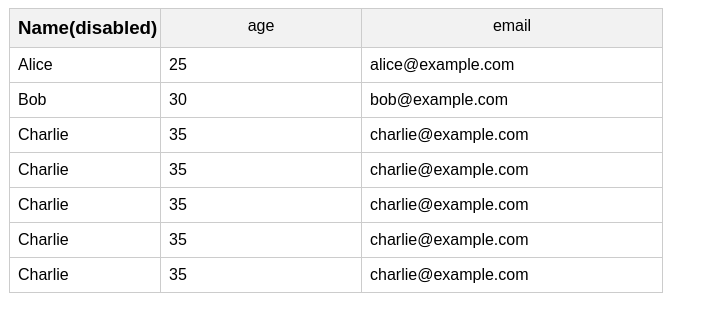
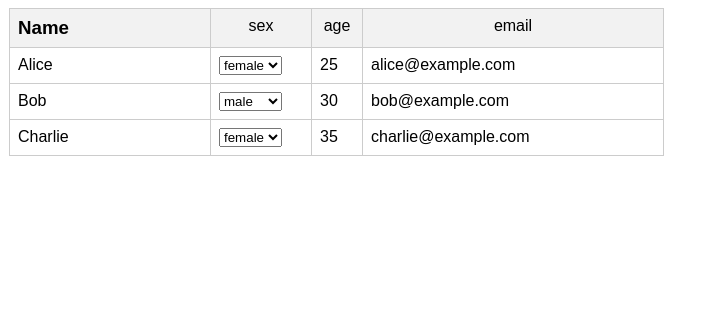
Before and after one commit to Elon-Mao/react-demo, a Next.js app: page / in a window 1280 px wide. Shown: the top 332 px of the page, without its empty margins (0-718 px from the left). Built offline with nearby package versions, Linux system fonts and the light colour scheme.

Commit message:
copy paste

```diff
--- a/src/app/elontable/ElonTable.tsx
+++ b/src/app/elontable/ElonTable.tsx
@@ -1,49 +1,142 @@
-import React, { ReactNode, useState, useEffect, useMemo, useRef } from 'react'
+import React, { ReactNode, useState, useEffect, useMemo, useRef, Dispatch, SetStateAction } from 'react'
 import { Patch } from 'immer'
-import { useUndoRedo } from './use-undo-redo'
+import { UpdateFunction, useUndoRedo } from './use-undo-redo'
 import { ColumnProps, columnDefaultProps } from './ElonTableColumn'
 import ElonTableSelection, { TableSelection } from './ElonTableSelection'
 import './styles.css'
 
-interface TableProps {
-  data: any
-  children: ReactNode
-  onUpdateData: (patches: Patch[]) => void
+type AnyArray = Array<any>
+
+export interface TableProps<S extends AnyArray> {
+  tableData: S
+  updateTableData: UpdateFunction<S>
+  undoTableData: () => void
+  redoTableData: () => void
+  selection: TableSelection | undefined
+  setSelection: Dispatch<SetStateAction<TableSelection | undefined>>
 }
 
-const ElonTable: React.FC<TableProps> = ({ data, children, onUpdateData }) => {
+const useElonTable = <S extends AnyArray>(
+  data: S,
+  onUpdateData: (patches: Patch[]) => void = () => { }
+): TableProps<S> => {
   const [tableData, updateTableData, undoTableData, redoTableData] = useUndoRedo(data, onUpdateData)
   const [selection, setSelection] = useState<TableSelection>()
-  const tableDateRef = useRef(tableData)
-  tableDateRef.current = tableData
+  return {
+    tableData,
+    updateTableData,
+    undoTableData,
+    redoTableData,
+    selection,
+    setSelection
+  }
+}
+
+interface TablePropsWithChildren<S extends AnyArray> extends TableProps<S> {
+  children: ReactNode
+}
+
+const copyTable = (
+  selection: TableSelection | undefined,
+  tableData: AnyArray,
+  columns: React.ReactElement<ColumnProps>[]
+) => {
+  if (!selection) {
+    return
+  }
+  let row0 = selection.mouseDownCell.rowIndex
+  let row1 = selection.mouseMoveCell.rowIndex
+  if (row0 > row1) {
+    [row0, row1] = [row1, row0]
+  }
+  let column0 = selection.mouseDownCell.columnIndex
+  let column1 = selection.mouseMoveCell.columnIndex
+  if (column0 > column1) {
+    [column0, column1] = [column1, column0]
+  }
+  navigator.clipboard.writeText(tableData.slice(row0, row1 + 1)
+    .map(row => columns.slice(column0, column1 + 1)
+      .map((column: any) => row[column.props.dataKey]).join('\t')).join('\n'))
+}
+
+const ElonTable = <S extends AnyArray>({
+  tableData,
+  updateTableData,
+  undoTableData,
+  redoTableData,
+  selection,
+  setSelection,
+  children
+}: TablePropsWithChildren<S>) => {
+  const tableRef = useRef<HTMLDivElement>(null)
+  const tableDataRef = useRef(tableData)
+  tableDataRef.current = tableData
   const selectionRef = useRef(selection)
   selectionRef.current = selection
   const selecting = useRef(false)
 
   useEffect(() => {
     const handleMouseDown = () => {
-      console.log('clear select')
+      setSelection(undefined)
     }
     const handleMouseUp = () => {
       selecting.current = false
     }
     const handleKeyDown = (event: KeyboardEvent) => {
-      if (event.ctrlKey) {
+      if (event.ctrlKey && event.target === document.body) {
         switch (event.key) {
           case 'c':
-            if (selectionRef.current) {
-              navigator.clipboard.writeText('qwer')
+            copyTable(selectionRef.current, tableDataRef.current, columns)
+            break
+          case 'v':
+            if (!selectionRef.current) {
+              return
             }
+            const row0 = selectionRef.current.mouseDownCell.rowIndex
+            const column0 = selectionRef.current.mouseDownCell.columnIndex
+            const row1 = tableDataRef.current.length
+            const column1 = columns.length
+            navigator.clipboard.readText().then((clipText) => {
+              updateTableData(draft => {
+                clipText.split('\n').forEach((line, lineIndex) => {
+                  const rowIndex = row0 + lineIndex
+                  if (draft[rowIndex] === undefined) {
+                    draft.push({ name: 'Charlie', age: 35, sex: 0, email: 'charlie@example.com' })
+                  }
+                  line.split('\t').forEach((text, textIndex) => {
+                    const columnIndex = column0 + textIndex
+                    if (columnIndex < column1) {
+                      draft[rowIndex][columns[columnIndex].props.dataKey] = text
+                    }
+                  })
+                })
+              })
+            })
             break
           case 'z':
-            if (event.target === document.body) {
-              undoTableData()
-            }
+            undoTableData()
             break
           case 'y':
-            if (event.target === document.body) {
-              redoTableData()
-            }
+            redoTableData()
+            break
+          case 'a':
+            event.preventDefault()
+            const tableBody = tableRef.current!.lastElementChild!
+            const maxRow = tableDataRef.current.length - 1
+            const maxColumn = columns.length - 1
+            setSelection({
+              mouseDownCell: {
+                rowIndex: 0,
+                columnIndex: 0,
+                target: tableBody.children[0].children[0] as HTMLDivElement
+              },
+
+              mouseMoveCell: {
+                rowIndex: maxRow,
+                columnIndex: maxColumn,
+                target: tableBody.children[maxRow].children[maxColumn] as HTMLDivElement
+              }
+            })
             break
         }
       }
@@ -68,6 +161,10 @@ const ElonTable: React.FC<TableProps> = ({ data, children, onUpdateData }) => {
   }
 
   const handleMouseDown = (event: React.MouseEvent<HTMLDivElement>, rowIndex: number, columnIndex: number) => {
+    const target = event.target as HTMLElement
+    if (target.tagName !== 'DIV') {
+      return
+    }
     event.stopPropagation()
     selecting.current = true
     const cell = {
@@ -94,8 +191,9 @@ const ElonTable: React.FC<TableProps> = ({ data, children, onUpdateData }) => {
       }
     })
   }
+
   return (
-    <div className="table">
+    <div className="table" ref={tableRef}>
       <ElonTableSelection selection={selection}></ElonTableSelection>
       <div className="table-head">
         {columns}
@@ -103,16 +201,18 @@ const ElonTable: React.FC<TableProps> = ({ data, children, onUpdateData }) => {
       <div className="table-body">
         {tableData.map((_row: any, rowIndex: number) => (
           <div className="table-row" key={rowIndex}>
-            {columns.map((column, columnIndex) => {
-              const CellRender = column.props.cellRender!
-              return (
-                <div className="table-cell-wrapper" style={{ width: column.props.width }} key={columnIndex}
-                  onMouseDown={(e) => handleMouseDown(e, rowIndex, columnIndex)}
-                  onMouseMove={(e) => handleMouseMove(e, rowIndex, columnIndex)}>
-                  <CellRender data={tableData} rowIndex={rowIndex} columnProps={column.props} onUpdate={onUpdate} />
-                </div>
-              )
-            })}
+            {columns.map((column, columnIndex) => (
+              <div className="table-cell-wrapper" style={{ width: column.props.width }} key={columnIndex}
+                onMouseDown={e => handleMouseDown(e, rowIndex, columnIndex)}
+                onMouseMove={e => handleMouseMove(e, rowIndex, columnIndex)}>
+                {column.props.cellRender!({
+                  data: tableData,
+                  rowIndex,
+                  columnProps: column.props,
+                  onUpdate
+                })}
+              </div>
+            ))}
           </div>
         ))}
       </div>
@@ -121,3 +221,4 @@ const ElonTable: React.FC<TableProps> = ({ data, children, onUpdateData }) => {
 }
 
 export default ElonTable
+export { useElonTable }
--- a/src/app/elontable/ElonTableCell.tsx
+++ b/src/app/elontable/ElonTableCell.tsx
@@ -36,12 +36,13 @@ const ElonTableCell: React.FC<CellProps> = ({
 
   return (
     <div className="table-cell">{
-      isEditing ? (
+      isEditing || columnProps.type !== 'text' ? (
         <input
           value={inputValue}
+          type={columnProps.type}
           onChange={handleChange}
           onBlur={handleBlur}
-          autoFocus
+          autoFocus={isEditing}
           className="table-input" />) : (
         <div onDoubleClick={handleDoubleClick}>
           {inputValue}
--- a/src/app/elontable/ElonTableColumn.tsx
+++ b/src/app/elontable/ElonTableColumn.tsx
@@ -5,12 +5,14 @@ import ElonTableCell, { CellProps } from './ElonTableCell'
 export interface ColumnProps {
   dataKey: string
   width?: string
+  type?: string
   headerRender?: React.FC<ColumnProps>
   cellRender?: React.FC<CellProps>
 }
 
 export const columnDefaultProps = {
   width: '200px',
+  type: 'text',
   headerRender: ElonTableHeader,
   cellRender: ElonTableCell
 }
@@ -19,13 +21,10 @@ const ElonTableColumn: React.FC<ColumnProps> = ({
   dataKey,
   width,
   headerRender
-}) => {
-  const HeaderRender = headerRender!
-  return (
-    <div className="table-column" style={{ width }}>
-      <HeaderRender dataKey={dataKey} />
-    </div>
-  )
-}
+}) => (
+  <div className="table-column" style={{ width }}>
+    {headerRender!({ dataKey })}
+  </div>
+)
 
 export default ElonTableColumn
--- a/src/app/elontable/styles.css
+++ b/src/app/elontable/styles.css
@@ -48,6 +48,10 @@
   text-align: center;
 }
 
+.table-body {
+  user-select: none;
+}
+
 .table-row {
   display: flex;
   width: min-content;
--- a/src/app/page.tsx
+++ b/src/app/page.tsx
@@ -1,36 +1,38 @@
 'use client'
 
 import React from 'react'
-import { Patch } from 'immer'
-import ElonTable from './elontable/ElonTable'
+import ElonTable, { useElonTable } from './elontable/ElonTable'
 import ElonTableColumn from './elontable/ElonTableColumn'
 
 const App: React.FC = () => {
-  const tableData = [
-    { name: 'Alice', age: 25, email: 'alice@example.com' },
-    { name: 'Bob', age: 30, email: 'bob@example.com' },
-    { name: 'Charlie', age: 35, email: 'charlie@example.com' },
-    { name: 'Charlie', age: 35, email: 'charlie@example.com' },
-    { name: 'Charlie', age: 35, email: 'charlie@example.com' },
-    { name: 'Charlie', age: 35, email: 'charlie@example.com' },
-    { name: 'Charlie', age: 35, email: 'charlie@example.com' }
-  ]
+  const tableProps = useElonTable([
+    { name: 'Alice', age: 25, sex: 0, email: 'alice@example.com' },
+    { name: 'Bob', age: 30, sex: 1, email: 'bob@example.com' },
+    { name: 'Charlie', age: 35, sex: 0, email: 'charlie@example.com' }
+  ], (patches) => {
+    console.log(patches)
+  })
 
-  const handleUpdateData = (patches: Patch[]) => {
-    console.log(patches)
+  const handleSexChange = (event: React.ChangeEvent<HTMLSelectElement>, rowIndex: number) => {
+    tableProps.updateTableData(draft => {
+      draft[rowIndex].sex = Number(event.target.value)
+    })
   }
 
   return (
     <div className="App">
-      <ElonTable data={tableData} onUpdateData={handleUpdateData}>
-        <ElonTableColumn dataKey="name" width='150px' headerRender={() => (
-          <h3 style={{ margin: '8px' }}>Name(disabled)</h3>
-        )} cellRender={({ data, rowIndex, columnProps }) => (
-          <div className='table-cell' style={{ cursor: 'not-allowed', userSelect: 'none' }}>
-            {data[rowIndex][columnProps.dataKey]}
-          </div>
+      <ElonTable {...tableProps}>
+        <ElonTableColumn dataKey="name" headerRender={() => (
+          <h3 style={{ margin: '8px' }}>Name</h3>
         )} />
-        <ElonTableColumn dataKey="age" />
+        <ElonTableColumn dataKey="sex" width='100px' cellRender={({ data, rowIndex, columnProps }) => (
+          <select value={data[rowIndex][columnProps.dataKey]} style={{ margin: '8px' }}
+            onChange={e => handleSexChange(e, rowIndex)}>
+            <option value="0">female</option>
+            <option value="1">male</option>
+          </select>
+        )} />
+        <ElonTableColumn dataKey="age" width='50px' type='number' />
         <ElonTableColumn dataKey="email" width="300px" />
       </ElonTable>
     </div>
```
Also changed, not shown: src/app/elontable/use-undo-redo.ts (+7 -7 lines).
